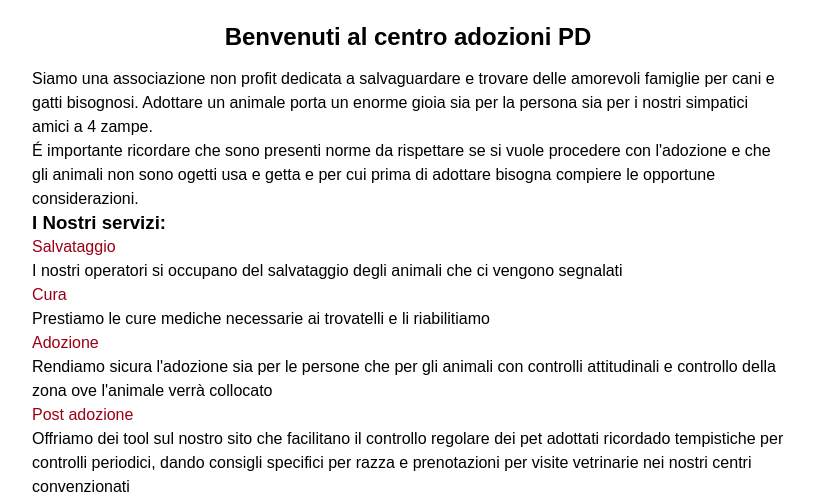
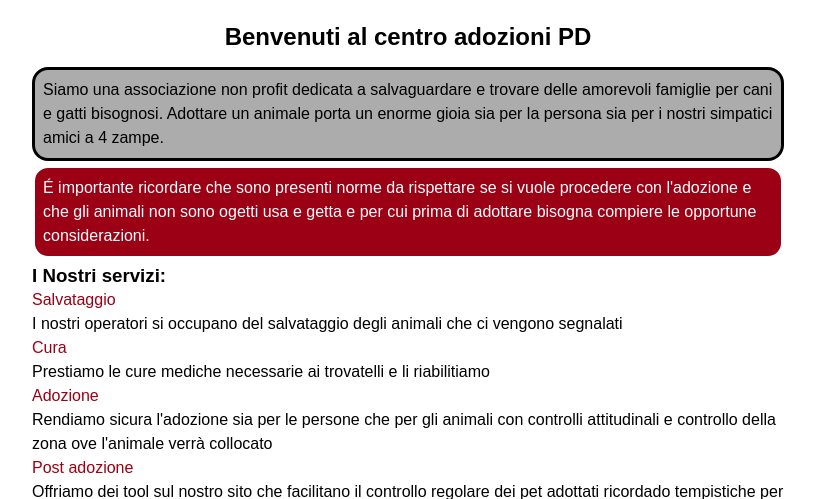
Before and after one commit to checco296/Progetto_TecWeb, a PHP site: page /main.html in a window 1280 px wide. Shown: the part 274-773 px from the top of the page, without its empty margins (232-1047 px from the left). Run offline with PHP 8.4, Linux system fonts and the light colour scheme.

Commit message:
aggiunti stili per <p> in home

```diff
--- a/css/style.css
+++ b/css/style.css
@@ -141,6 +141,24 @@ main
   padding-top: 1em;
 }
 
+#presentazione
+{
+  background-color: rgb(172, 172, 172);
+  margin-bottom: 0.3em;
+  padding: 0.5em;
+  border-style: solid;
+  border-radius: 1em;
+}
+
+#avvertimento
+{
+  background-color: var(--menucolor);
+  color: var(--footer_txt_color);
+  margin-bottom: 0.3em;
+  padding: 0.5em;
+  border-style: solid;
+  border-radius: 1em;
+}
 /*main p
 {
   margin-bottom: 0.3em;
```
